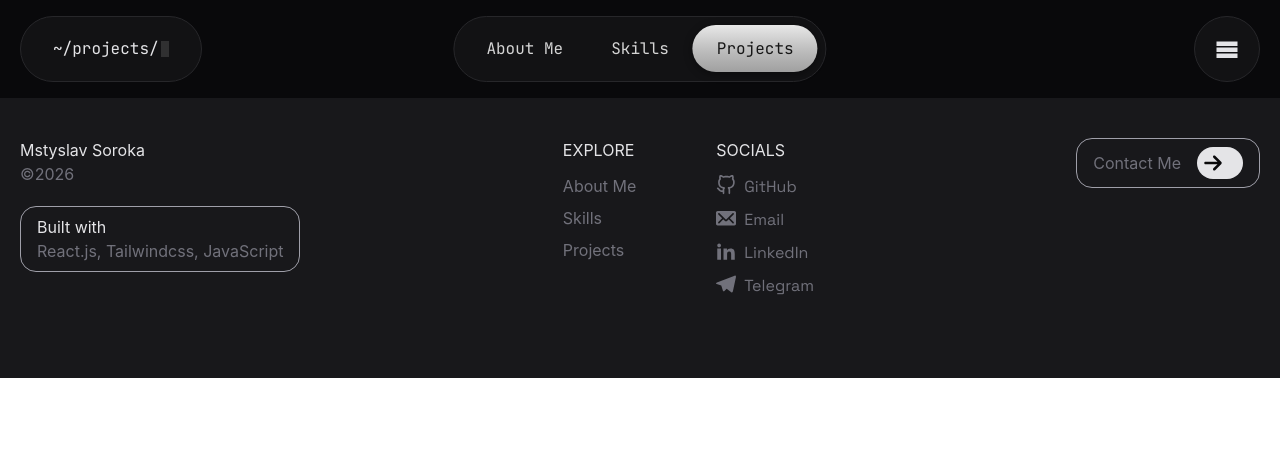
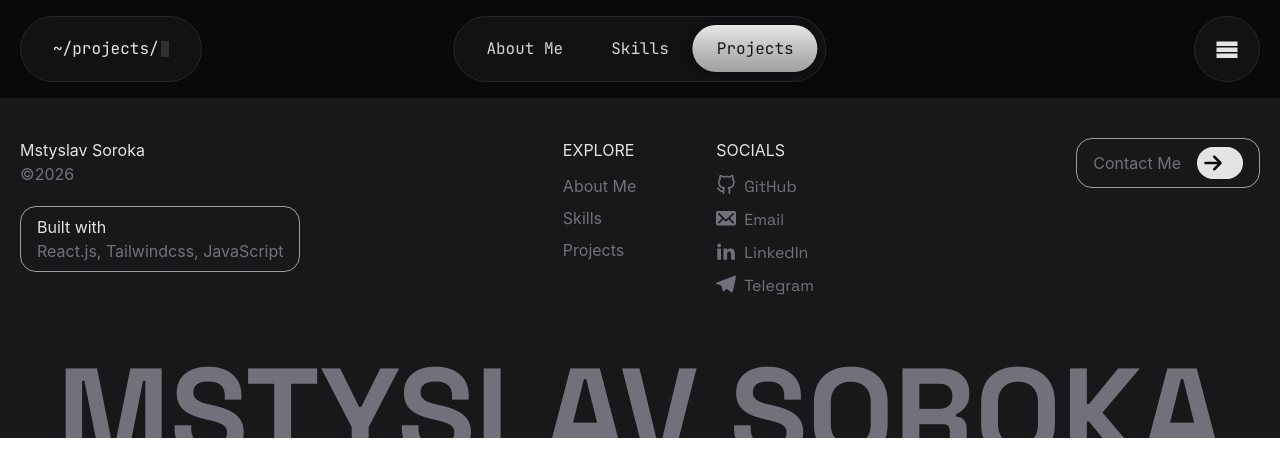
Before and after one commit to MstyslavSoroka/portfolio, a React (Vite) app: page /projects in a window 1280 px wide. Shown: the top 476 px of the page. Built offline with nearby package versions, Linux system fonts and the light colour scheme.

Commit message:
footer finished

```diff
--- a/src/sections/Footer.jsx
+++ b/src/sections/Footer.jsx
@@ -2,7 +2,7 @@ import { NavLink } from 'react-router-dom';
 
 function Footer() {
   return (
-    <footer className="bg-zinc-900 text-zinc-500 flex justify-center pt-10 pb-20 px-5">
+    <footer className="bg-zinc-900 text-zinc-500 flex justify-center py-10  md:pb-35 px-5 relative overflow-hidden">
       <div className="container flex gap-5 flex-wrap justify-between">
         <div>
           <h3 className="text-zinc-200 pb-5">
@@ -129,6 +129,9 @@ function Footer() {
           </div>
         </div>
       </div>
+      <h1 className="hidden md:flex md:-bottom-4 md:text-6xl  lg:-bottom-7 lg:text-8xl absolute xl:-bottom-10 overflow-hidden xl:text-9xl font-grotesk font-black">
+        MSTYSLAV SOROKA
+      </h1>
     </footer>
   );
 }
```
